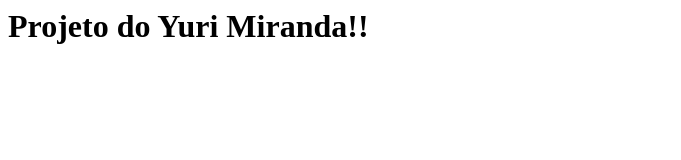
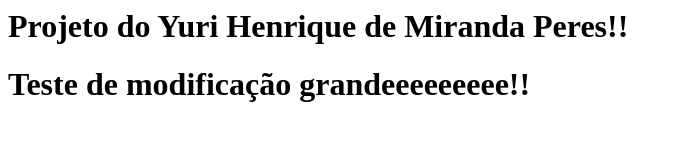
Before and after one commit to yurihmp/estudos-git, a plain HTML site: page index.html in a window 1280 px wide. Shown: the whole page, without its empty margins (0-681 px from the left). Drawn offline with Linux system fonts and the light colour scheme.

Commit message:
testeeee

```diff
--- a/index.html
+++ b/index.html
@@ -3,6 +3,7 @@
 	</head>
 
 	<body>
-		<h1>Projeto do Yuri Miranda!!</h1>
+		<h1>Projeto do Yuri Henrique de Miranda Peres!!</h1>
+		<h1>Teste de modificação grandeeeeeeeee!!</h1>
 	</body>
 </html>
```
